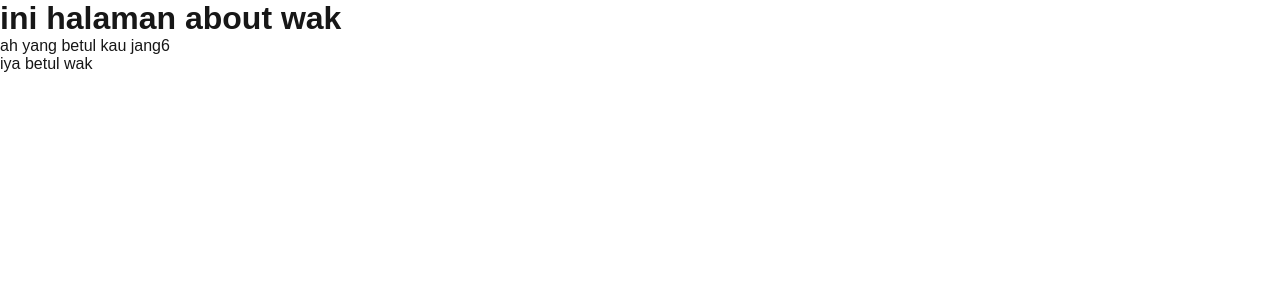
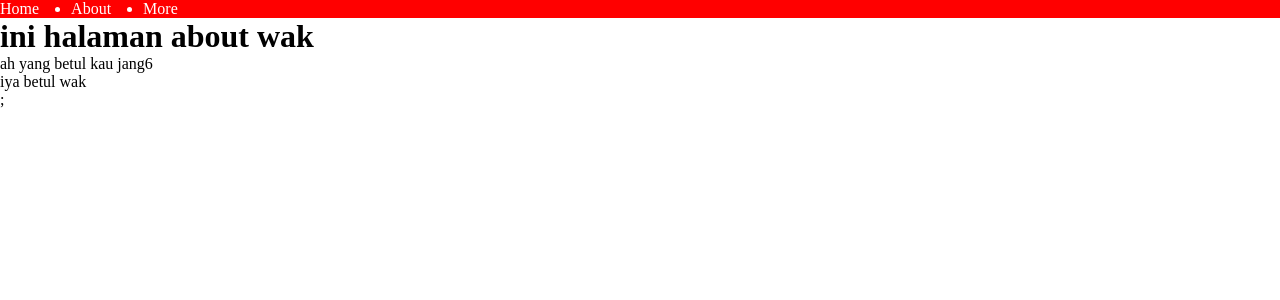
Before and after one commit to Mhbib34/belajar-nextjs-awal, a Next.js app: page /about in a window 1280 px wide. Shown: the top 300 px of the page. Built offline with nearby package versions, Linux system fonts and the light colour scheme.

Commit message:
Layouting

```diff
--- /dev/null
+++ b/src/components/layouts/AppShell/index.jsx
@@ -0,0 +1,13 @@
+import React from "react";
+import Nabar from "..";
+
+const AppShell = ({ children }) => {
+  return (
+    <main>
+      <Nabar />
+      {children}
+    </main>
+  );
+};
+
+export default AppShell;
--- /dev/null
+++ b/src/components/layouts/index.jsx
@@ -0,0 +1,15 @@
+import React from "react";
+
+const Nabar = () => {
+  return (
+    <nav>
+      <ul className="navbar">
+        <li>Home</li>
+        <li>About</li>
+        <li>More</li>
+      </ul>
+    </nav>
+  );
+};
+
+export default Nabar;
--- a/src/pages/_app.js
+++ b/src/pages/_app.js
@@ -1,5 +1,10 @@
+import AppShell from "@/components/layouts/AppShell";
 import "@/styles/globals.css";
 
 export default function App({ Component, pageProps }) {
-  return <Component {...pageProps} />;
+  return (
+    <AppShell>
+      <Component {...pageProps} />;
+    </AppShell>
+  );
 }
--- a/src/styles/globals.css
+++ b/src/styles/globals.css
@@ -1,29 +1,3 @@
-:root {
-  --background: #ffffff;
-  --foreground: #171717;
-}
-
-@media (prefers-color-scheme: dark) {
-  :root {
-    --background: #0a0a0a;
-    --foreground: #ededed;
-  }
-}
-
-html,
-body {
-  max-width: 100vw;
-  overflow-x: hidden;
-}
-
-body {
-  color: var(--foreground);
-  background: var(--background);
-  font-family: Arial, Helvetica, sans-serif;
-  -webkit-font-smoothing: antialiased;
-  -moz-osx-font-smoothing: grayscale;
-}
-
 * {
   box-sizing: border-box;
   padding: 0;
@@ -35,8 +9,9 @@ a {
   text-decoration: none;
 }
 
-@media (prefers-color-scheme: dark) {
-  html {
-    color-scheme: dark;
-  }
+.navbar {
+  display: flex;
+  gap: 2rem;
+  background-color: red;
+  color: white;
 }
```
